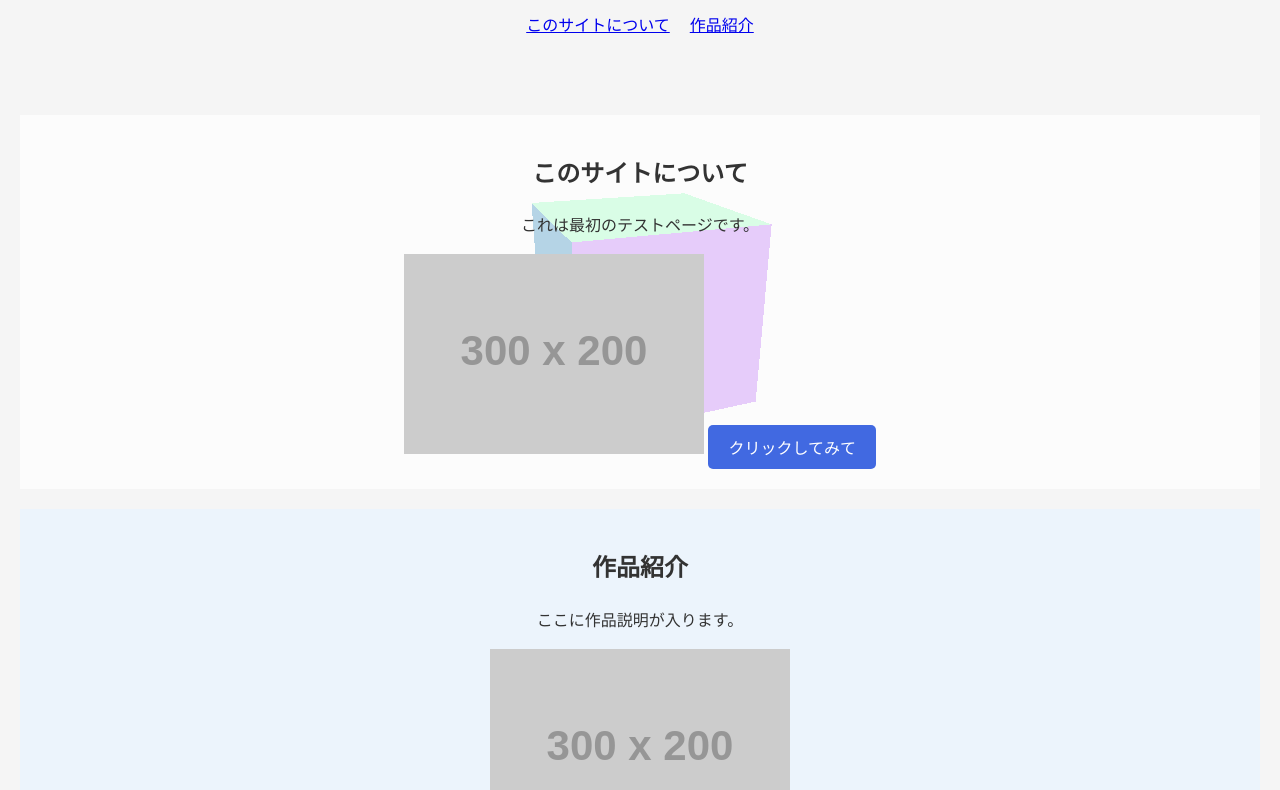
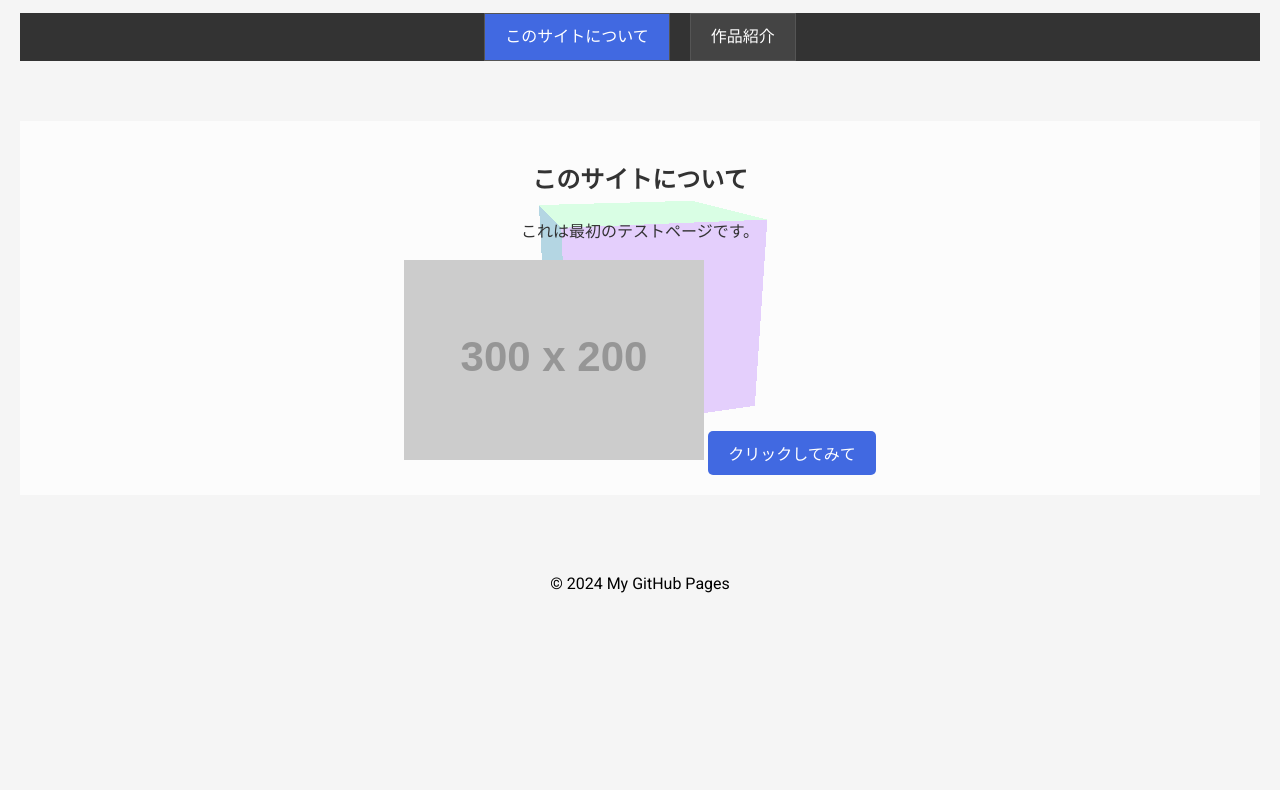
Before and after one commit to SunagimoOisii/OreoreSite, a plain HTML site: page index.html in a window 1280 px wide. Shown: the part 101-891 px from the top of the page. After the commit the page ends 800 px from the top, so only its background shows below. Drawn offline with nearby package versions, Linux system fonts and the light colour scheme; placeholder pictures from the web are drawn by us.

Commit message:
beat: 画面上部タブによるページ情報更新実装

```diff
--- a/index.html
+++ b/index.html
@@ -4,26 +4,27 @@
   <meta charset="UTF-8">
   <title>My GitHub Pages</title>
   <link rel="stylesheet" href="style.css">
+  <link href="https://fonts.googleapis.com/css2?family=Roboto:wght@400;700&display=swap" rel="stylesheet">
 </head>
 <body>
   <canvas id="bg"></canvas>
   <header>
     <h1>こんにちは GitHub Pages</h1>
     <nav>
-      <ul>
-        <li><a href="#about">このサイトについて</a></li>
-        <li><a href="#works">作品紹介</a></li>
+      <ul class="tabs">
+        <li class="tab" data-target="about">このサイトについて</li>
+        <li class="tab" data-target="works">作品紹介</li>
       </ul>
     </nav>
   </header>
   <main>
-    <section id="about" class="fade-in">
+    <section id="about" class="tab-content">
       <h2>このサイトについて</h2>
       <p id="message">これは最初のテストページです。</p>
       <img src="https://via.placeholder.com/300x200" alt="ダミー画像">
       <button id="btn">クリックしてみて</button>
     </section>
-    <section id="works" class="fade-in">
+    <section id="works" class="tab-content hidden">
       <h2>作品紹介</h2>
       <p>ここに作品説明が入ります。</p>
       <img src="https://via.placeholder.com/300x200" alt="ダミー画像">
--- a/script.js
+++ b/script.js
@@ -9,6 +9,16 @@ document.getElementById("btn").addEventListener("click", () => {
 document.querySelectorAll("nav a").forEach((link) => {
   link.addEventListener("click", () => {
     message.textContent = `リンク「${link.textContent}」がクリックされました`;
+  });
+});
+
+// スムーズスクロールの機能
+document.querySelectorAll('a[href^="#"]').forEach(anchor => {
+  anchor.addEventListener('click', function (e) {
+    e.preventDefault();
+    document.querySelector(this.getAttribute('href')).scrollIntoView({
+      behavior: 'smooth'
+    });
   });
 });
 
@@ -92,3 +102,28 @@ window.addEventListener("resize", () => {
   camera.updateProjectionMatrix();
   renderer.setSize(window.innerWidth, window.innerHeight);
 });
+
+document.addEventListener("DOMContentLoaded", () => {
+  const tabs = document.querySelectorAll(".tab");
+  const contents = document.querySelectorAll(".tab-content");
+
+  tabs.forEach(tab => {
+    tab.addEventListener("click", () => {
+      // Remove active class from all tabs
+      tabs.forEach(t => t.classList.remove("active"));
+      // Add active class to the clicked tab
+      tab.classList.add("active");
+
+      // Hide all content sections
+      contents.forEach(content => content.classList.add("hidden"));
+      // Show the target content section
+      const target = tab.getAttribute("data-target");
+      document.getElementById(target).classList.remove("hidden");
+    });
+  });
+
+  // Activate the first tab by default
+  if (tabs.length > 0) {
+    tabs[0].click();
+  }
+});
--- a/style.css
+++ b/style.css
@@ -1,12 +1,14 @@
-body {
-  font-family: sans-serif;
+body
+{
+  font-family: 'Roboto', sans-serif;
   line-height: 1.6;
   margin: 0;
   text-align: center;
   background: #f5f5f5;
 }
 
-#bg {
+#bg
+{
   position: fixed;
   top: 0;
   left: 0;
@@ -15,11 +17,13 @@ body {
   z-index: -1;
 }
 
-header, main, footer {
+header, main, footer
+{
   padding: 20px;
 }
 
-nav ul {
+nav ul
+{
   list-style: none;
   display: flex;
   justify-content: center;
@@ -27,26 +31,31 @@ nav ul {
   padding: 0;
 }
 
-section {
+section
+{
   margin: 20px 0;
   padding: 20px;
 }
 
-#about {
+#about
+{
   background: rgba(255, 255, 255, 0.7);
   color: #333333;
 }
 
-#works {
+#works
+{
   background: rgba(232, 244, 255, 0.7);
   color: #333333;
 }
 
-h1 {
+h1
+{
   color: royalblue;
 }
 
-button {
+button
+{
   padding: 10px 20px;
   font-size: 16px;
   border: none;
@@ -56,31 +65,75 @@ button {
   cursor: pointer;
 }
 
-button:hover {
+button:hover
+{
   background: darkblue;
 }
 
 /* スクロール時にふわっと表示するための設定 */
-.fade-in {
+.fade-in
+{
   opacity: 0;
   transform: translateY(20px);
   transition: opacity 0.6s ease-out, transform 0.6s ease-out;
 }
 
-.fade-in.visible {
+.fade-in.visible
+{
   opacity: 1;
   transform: translateY(0);
 }
 
-@media (max-width: 600px) {
-  header, main, footer {
+.tabs {
+  display: flex;
+  justify-content: center;
+  list-style: none;
+  padding: 0;
+  margin: 0;
+  background: #333;
+}
+
+.tab {
+  padding: 10px 20px;
+  cursor: pointer;
+  color: white;
+  background: #444;
+  border: 1px solid #555;
+}
+
+.tab:hover {
+  background: #555;
+}
+
+.tab.active {
+  background: royalblue;
+}
+
+.tab-content {
+  display: none;
+}
+
+.tab-content:not(.hidden) {
+  display: block;
+}
+
+.hidden {
+  display: none;
+}
+
+@media (max-width: 600px)
+{
+  header, main, footer
+  {
     padding: 10px;
   }
-  nav ul {
+  nav ul
+  {
     flex-direction: column;
     gap: 10px;
   }
-  section {
+  section
+  {
     margin: 10px 0;
     padding: 10px;
   }
```
Also changed, not shown: animTest.js (deleted).
